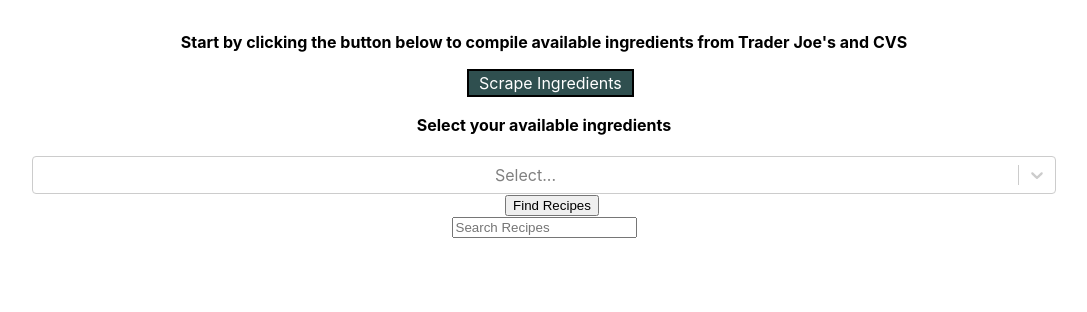
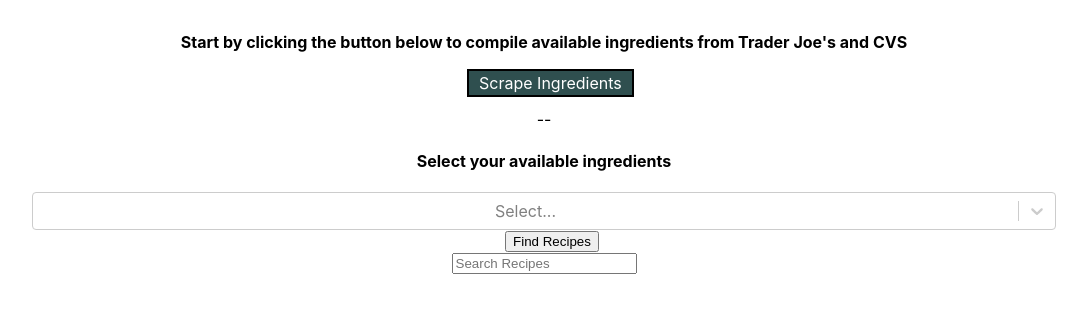
Before and after one commit to cs0320-s2023/final-rpuri6-rkarar-knguye50, a React (Vite) app: page / in a window 1280 px wide. Shown: the top 312 px of the page, without its empty margins (96-1183 px from the left). Built offline with nearby package versions, Linux system fonts and the light colour scheme.

Commit message:
dropdown working with scraping

```diff
--- a/frontend/components/InputIngredients.tsx
+++ b/frontend/components/InputIngredients.tsx
@@ -13,11 +13,12 @@
 var oFlag = 0
 
 interface ingOption {
-  readonly label: string;
+   label: any;
+   value: any;
 }
 
-var ingredients: readonly ingOption[] = [
-  { label: 'Carrots' },
+var ingredients: ingOption[] = [
+  { label: 'Carrots', value: 'Carrots'},
 ]
 
 const handleScrape = async() => {
@@ -26,7 +27,7 @@
     .then(function(data){
       if (oFlag != 1){
           for (let i=0;i<Object.values(data.result).flat().length;i++){
-            ingredients.push(Object.values(data.result).flat()[i])
+            ingredients.push({label: Object.values(data.result).flat()[i], value: Object.values(data.result).flat()[i]})
           }
           console.log(ingredients)
           oFlag = 1
@@ -56,7 +57,6 @@
   const onChange = event => setSelectedIngredients([...event.value]);
   const [recipes, setRecipes] = useState([]);
   const handleSubmit = async (selectedIngredients) => {
-    // replace with back-end call to get the recipes
     console.log("trigger")
     const response = await fetch(`http://localhost:3232/Recipe?ingredients=${selectedIngredients}`);
     console.log("trigger t")
@@ -76,6 +76,7 @@
     <>
     <div> <h4> Start by clicking the button below to compile available ingredients from Trader Joe's and CVS </h4></div>
     <a className="scrape-a" onClick={handleScrape}>Scrape Ingredients</a>
+    <p> -- </p>
     <div> <h4> Select your available ingredients </h4></div>
     <form>
     <div>
@@ -86,9 +87,9 @@
     isMulti
     options={ingredients}
   />
-
+  <div></div>
       {/* <MultiSelect className="col" data={ingredients} value={selectedIngredients} onChange={onChange} autoClose={false} /> */}
-      <button className="submit" onClick={handleSubmit}>Find Recipes</button>
+      <a><button className="submit" onClick={handleSubmit}>Find Recipes</button></a>
 
       </div>
     </form>
```
